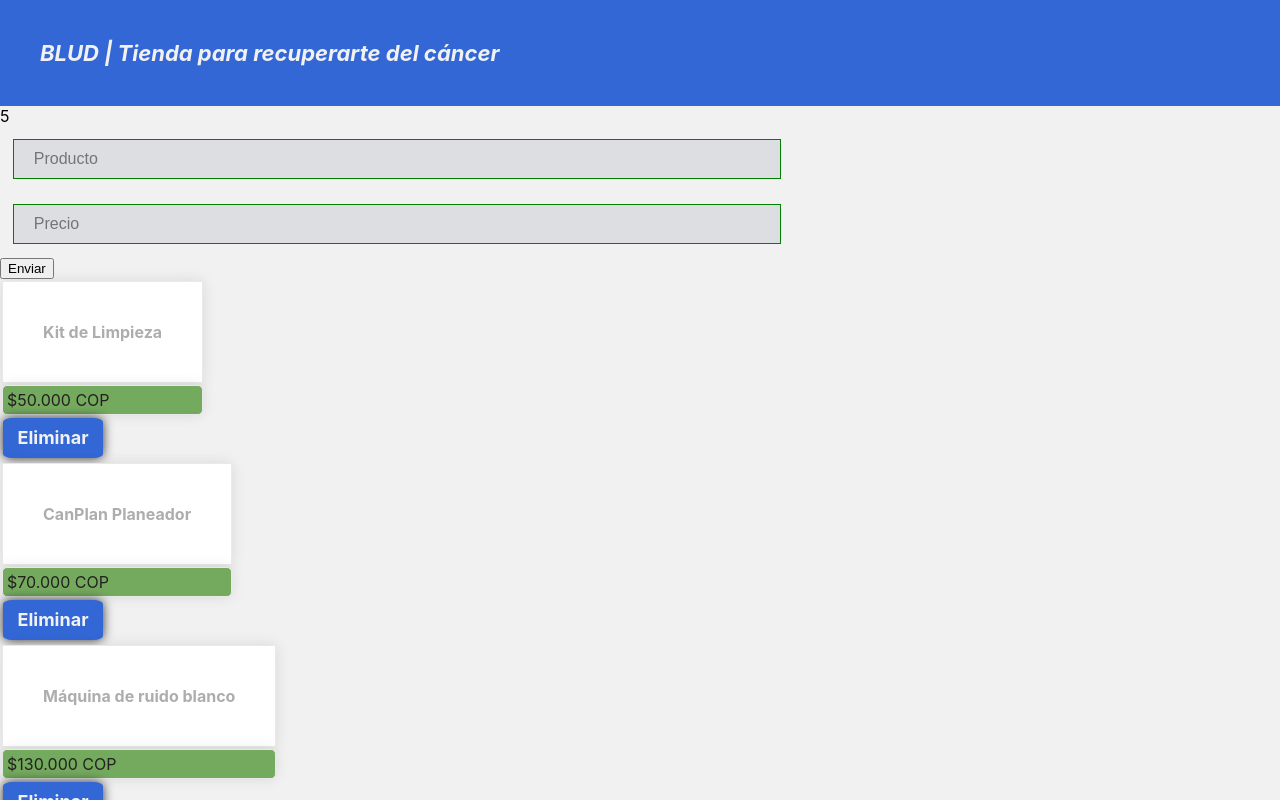
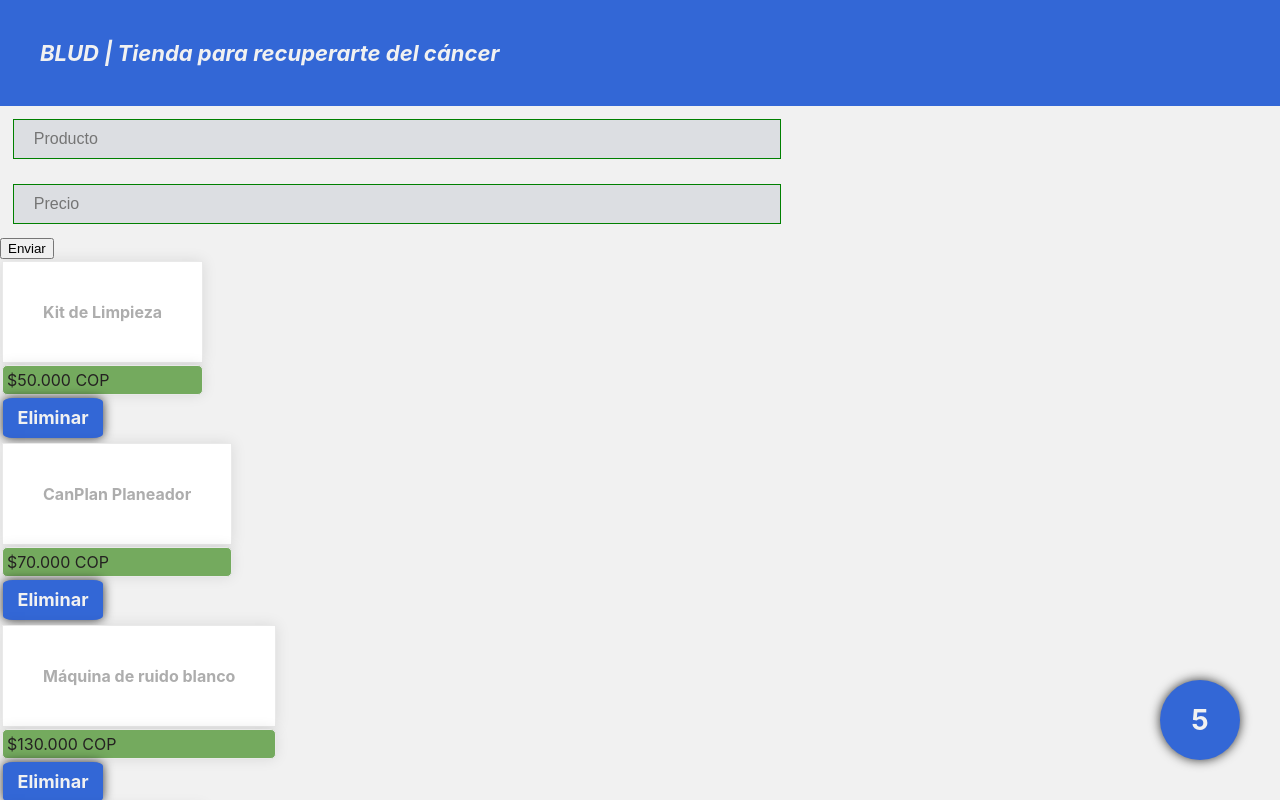
Before and after one commit to jdreyespaez/bictia-taller1-reactjs-eCommerce, a React (Create React App) app: page / in a window 1280 px wide. Shown: the top 800 px of the page. Built offline with nearby package versions, Linux system fonts and the light colour scheme.

Commit message:
Arreglos al contador

```diff
--- a/src/App.css
+++ b/src/App.css
@@ -82,6 +82,25 @@ body {
 .btn:hover {
   transform: scale(1.2);
 }
+.contador{
+  position: fixed;
+  z-index: 1;
+  right: 40px;
+  bottom: 40px;
+  width: 80px;
+  height: 80px;
+  border-radius: 100%;
+  text-align: center;
+  line-height: 80px;
+  font-size: 28px;
+  font-weight: bold;
+  color: #f1f1f1;
+  background: #3367d6;
+  box-shadow: 0px 0px 11px 0px rgba(0,0,0,0.8);
+  -webkit-box-shadow: 0px 0px 11px 0px rgba(0,0,0,0.8);
+  -moz-box-shadow: 0px 0px 11px 0px rgba(0,0,0,0.8);
+  transition: transform .06s ease;
+}
 
 .textInput {
   width: 60%;
```
